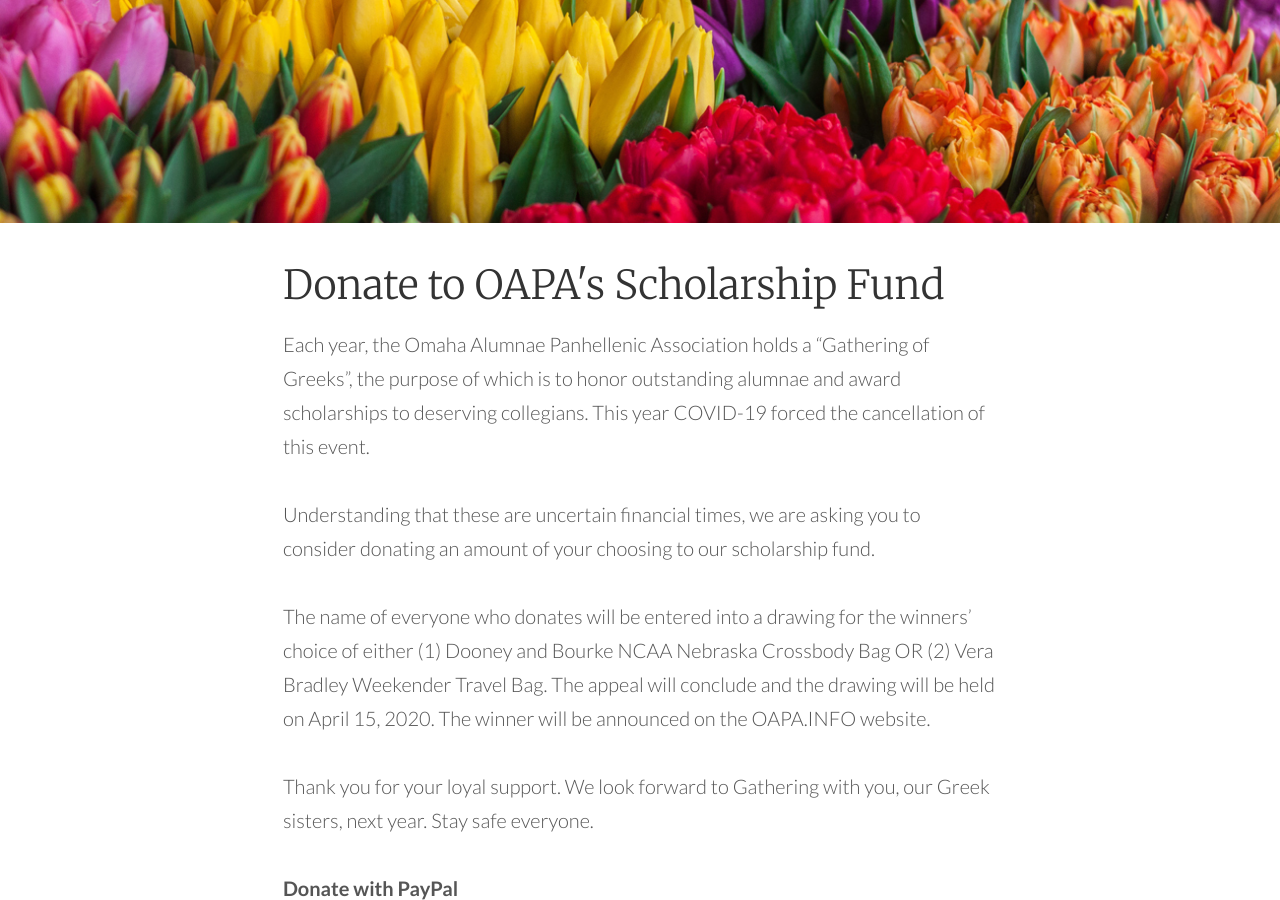
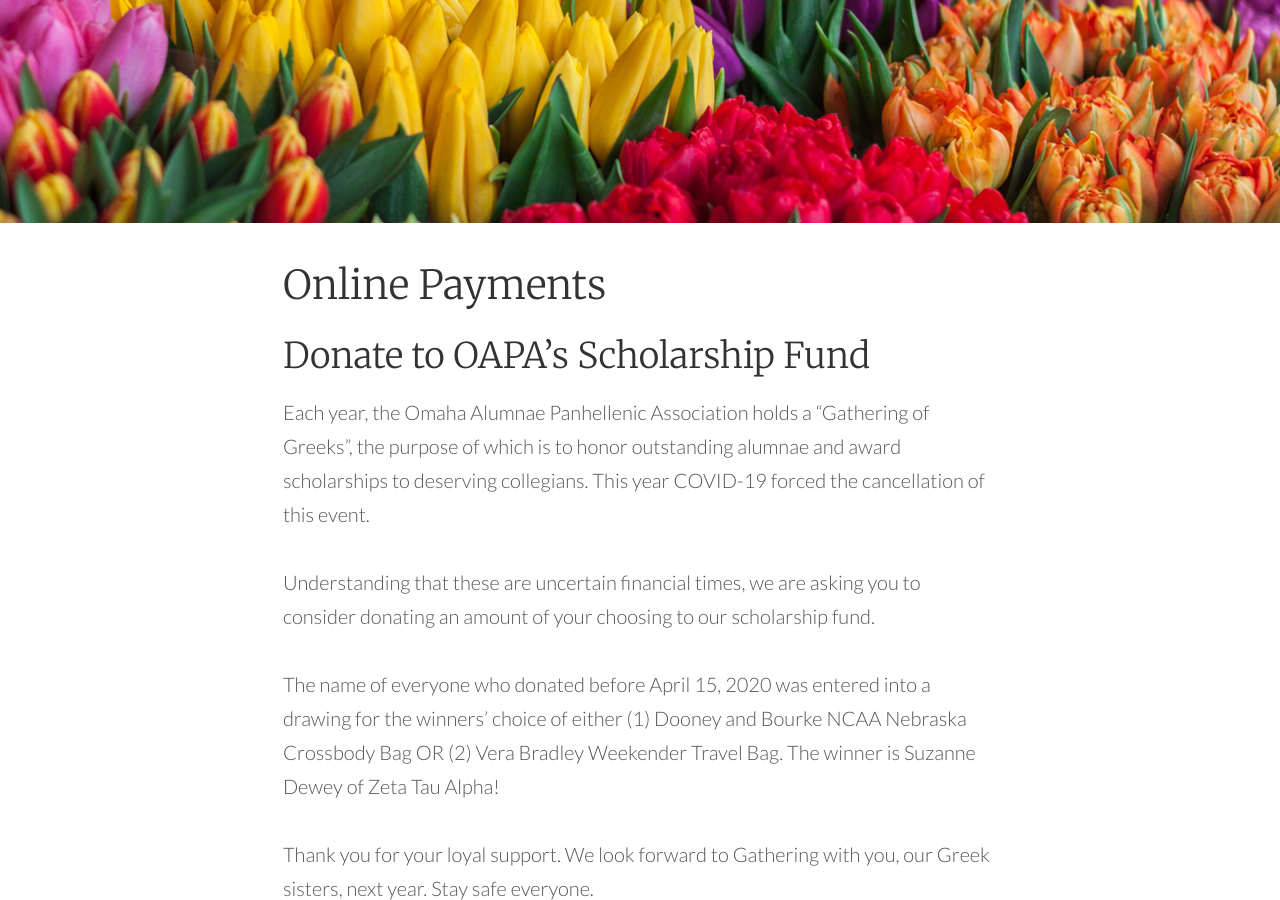
Before and after one commit to courtneyxann/oapa, a Jekyll site: the page built from docs/payments.md, in a window 1280 px wide and 900 px high, scrolled down 201 px. Built offline with Jekyll 4.4.1, drawn with Linux system fonts in a browser that asks for light colours.

Commit message:
adding winner of drawing

```diff
--- a/docs/payments.md
+++ b/docs/payments.md
@@ -1,13 +1,14 @@
 ---
-title: Donate to OAPA's Scholarship Fund
+title: Online Payments
 feature_image: "/assets/hero-image.jpg"
 ---
 
+## Donate to OAPA's Scholarship Fund
 Each year, the Omaha Alumnae Panhellenic Association holds a "Gathering of Greeks", the purpose of which is to honor outstanding alumnae and award scholarships to deserving collegians. This year COVID-19 forced the cancellation of this event.
 
 Understanding that these are uncertain financial times, we are asking you to consider donating an amount of your choosing to our scholarship fund.
 
-The name of everyone who donates will be entered into a drawing for the winners' choice of either (1) Dooney and Bourke NCAA Nebraska Crossbody Bag OR (2) Vera Bradley Weekender Travel Bag. The appeal will conclude and the drawing will be held on April 15, 2020. The winner will be announced on the OAPA.INFO website.
+The name of everyone who donated before April 15, 2020 was entered into a drawing for the winners' choice of either (1) Dooney and Bourke NCAA Nebraska Crossbody Bag OR (2) Vera Bradley Weekender Travel Bag. The winner is Suzanne Dewey of Zeta Tau Alpha!
 
 Thank you for your loyal support. We look forward to Gathering with you, our Greek sisters, next year. Stay safe everyone.
 
```
